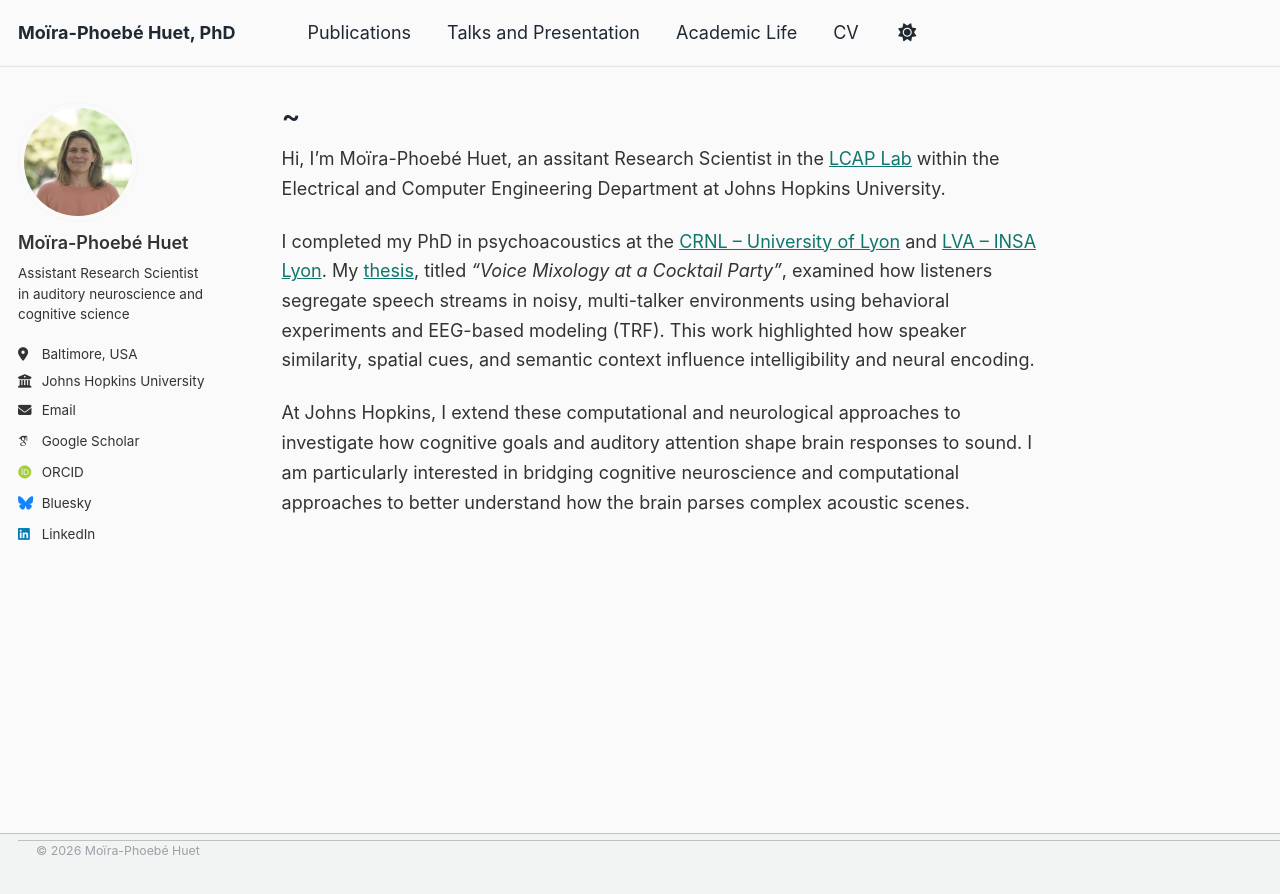
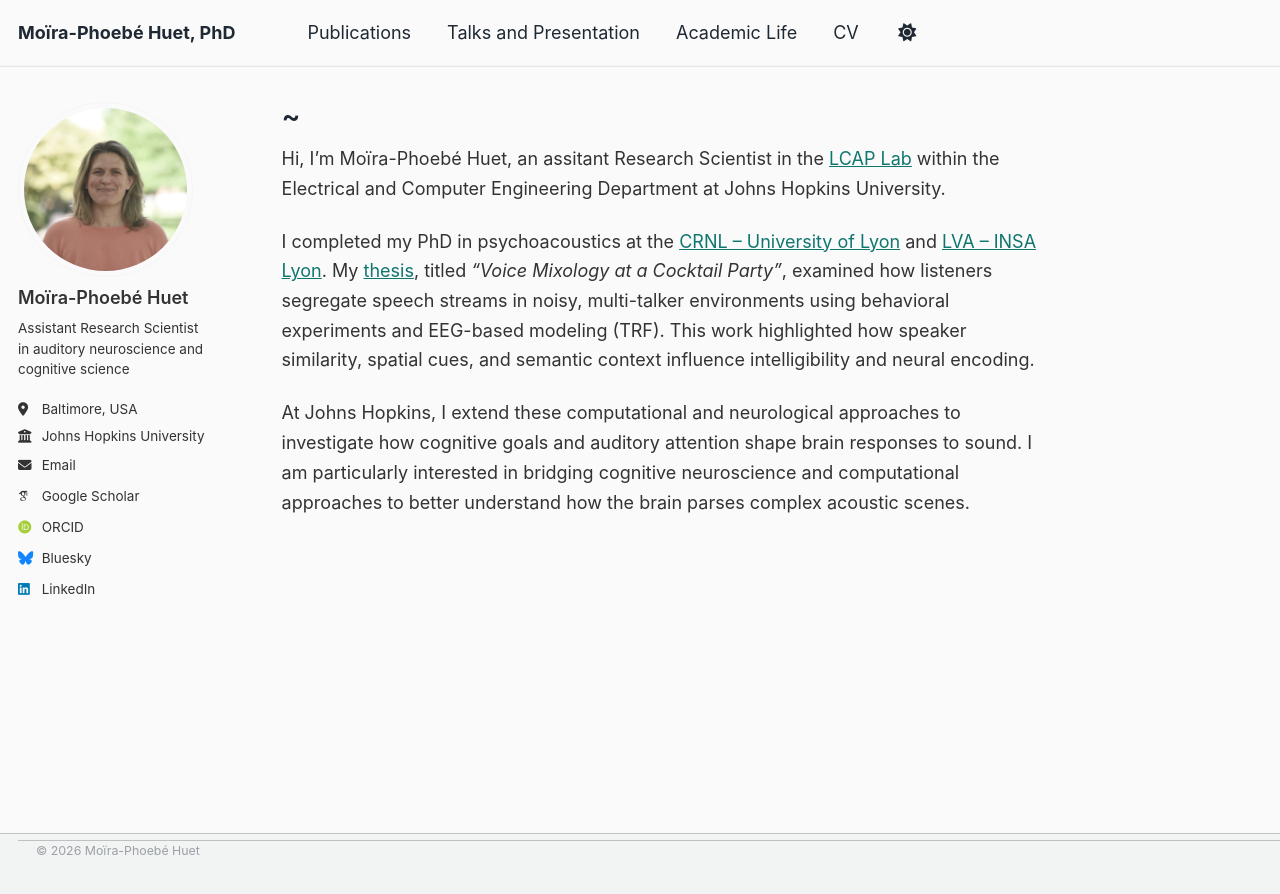
Before and after one commit to mphuet/mphuet.github.io, a Jekyll site: the page built from _pages/about.md, in a window 1280 px wide. Shown: the top 894 px of the page. Built offline with Jekyll 4.4.1, drawn with Linux system fonts in a browser that asks for light colours; some web fonts are replaced.

Commit message:
Update main.scss

```diff
--- a/assets/css/main.scss
+++ b/assets/css/main.scss
@@ -106,9 +106,3 @@ a:hover {
   filter: none;
   opacity: 1;
 }
-
-.author__avatar img {
-  width: 120px;      /* essaie 110–130px */
-  height: auto;
-  border-radius: 999px;
-}
```
